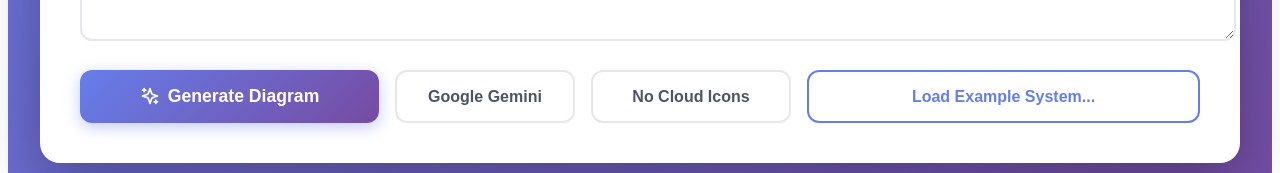
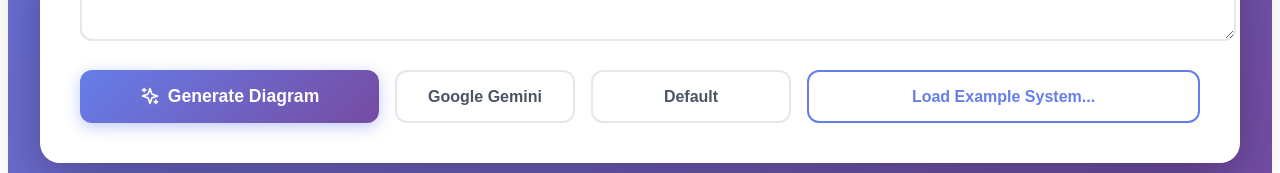
Before and after one commit to csivaraman/architecture-diagram-generator, a React (Vite) app: page / in a window 1280 px wide. Shown: the part 615-788 px from the top of the page. Built offline with nearby package versions, Linux system fonts and the light colour scheme.

Commit message:
Rename 'No Cloud Icons' dropdown option to 'Default'

```diff
--- a/src/App.jsx
+++ b/src/App.jsx
@@ -345,7 +345,7 @@ const ArchitectureDiagramGenerator = () => {
                                 minWidth: '200px'
                             }}
                         >
-                            <option value="none">No Cloud Icons</option>
+                            <option value="none">Default</option>
                             <option value="aws">AWS Only</option>
                             <option value="azure">Azure Only</option>
                             <option value="gcp">GCP Only</option>
```
